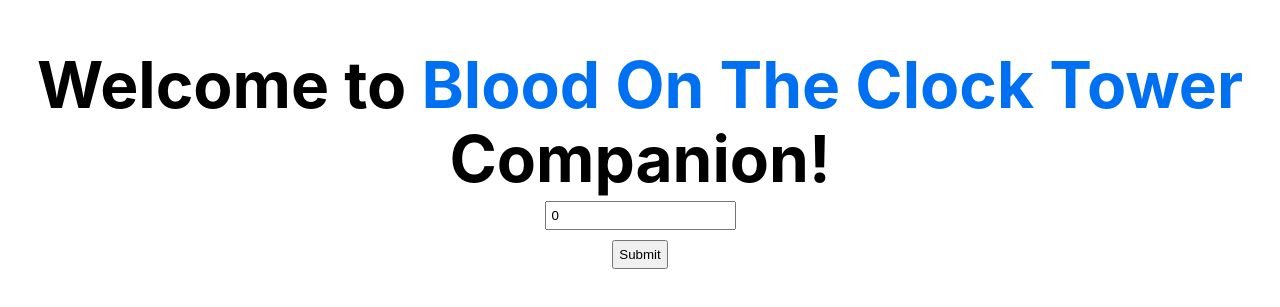
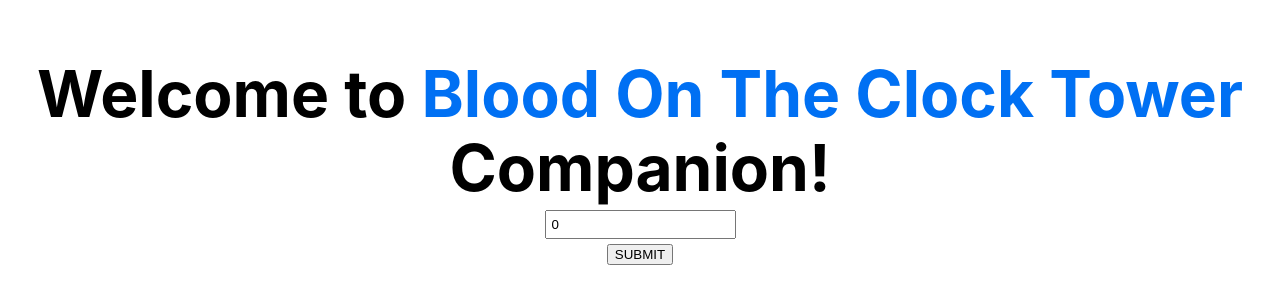
Before and after one commit to Alaforgia/BOTCT-Game-Generator, a Next.js app: page / in a window 1280 px wide. Shown: the part 239-546 px from the top of the page. Built offline with nearby package versions, Linux system fonts and the light colour scheme.

Commit message:
added next/router for onClick

```diff
--- a/pages/index.tsx
+++ b/pages/index.tsx
@@ -5,12 +5,15 @@
 import NumberRandomizer from "./NumberRandomizer";
 import { useState } from "react";
 import Link from "next/link";
+import { useRouter } from "next/router";
 
 const Home: NextPage = () => {
+  const router = useRouter();
+  //
   const [numOfPlayers, setNumOfPlayers] = useState(0);
   const [players, setPlayers] = useState([]);
   const player: any = [];
-
+  //
   const onClickNumberOfPlayers = (e: any): any => {
     const numOfPlayers = e.target.value;
 
@@ -22,6 +25,7 @@
       setPlayers([]);
     }
   };
+  //
   const addInputs = (): any => {
     return players.map((persons: any): any => (
       <input
@@ -33,13 +37,20 @@
       ></input>
     ));
   };
-
+  //
   const handleSubmit = (event: any): void => {
     event.preventDefault();
     // onClickNumberOfPlayers(event);
-    console.log("you clicked Submit", handleSubmit);
+    // addInputs();
+    console.log("you clicked Submit", event);
   };
-  // console.log("handleSubmit = ", handleSubmit);
+  //
+
+  const handleClick = (e: any) => {
+    e.preventDefault();
+    router.push("/NumberRandomizer");
+    onClickNumberOfPlayers(e);
+  };
 
   return (
     <div className={styles.container}>
@@ -54,17 +65,17 @@
           Welcome to <a href="https://bloodontheclocktower.com/">Blood On The Clock Tower</a> Companion!
         </h1>
 
-        {/* <form onSubmit={handleSubmit}> */}
-        <input type="text" defaultValue={numOfPlayers} onChange={onClickNumberOfPlayers}></input>
-        <Link href="/NumberRandomizer">
-          <input type="submit" onClick={onClickNumberOfPlayers}></input>
-        </Link>
-        {/* <div>
-          {addInputs()}
-        </div> */}
-        {/* </form> */}
+        <form onSubmit={handleSubmit}>
+          <input type="text" value={numOfPlayers} onChange={onClickNumberOfPlayers}></input>
+        </form>
+        {/* <Link href="/NumberRandomizer"> */}
+        <button type="submit" onClick={handleClick}>
+          SUBMIT
+        </button>
+        {/* </Link> */}
+        {/* <h3>{addInputs()}</h3> */}
 
-        {/* <form>{players.length ? <div>{addInputs()}</div> : null}</form> */}
+        <form>{players.length ? <div>{addInputs()}</div> : null}</form>
       </main>
     </div>
   );
```
Also changed, not shown: pages/NumberRandomizer.tsx (+15 -16 lines).
